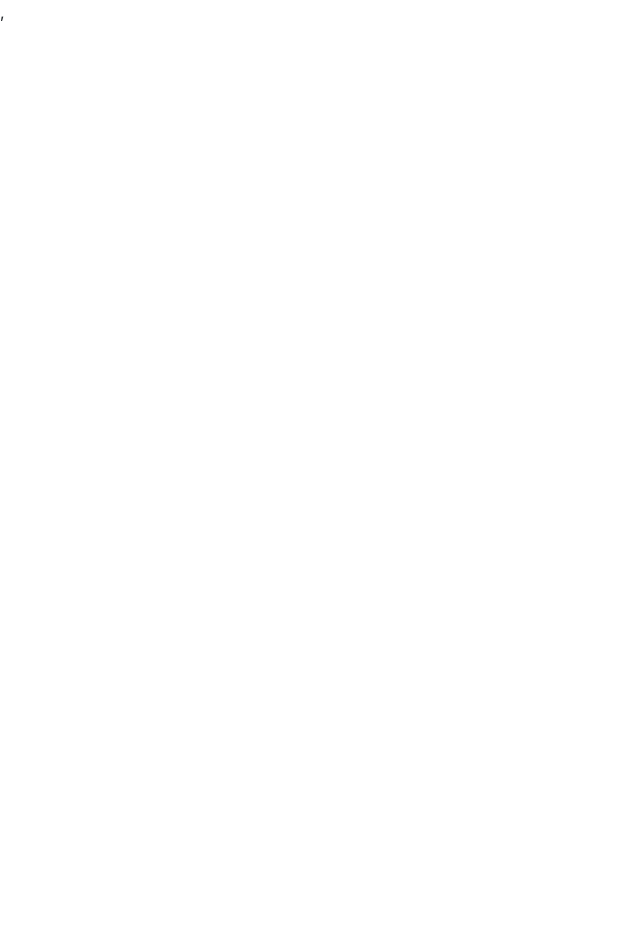
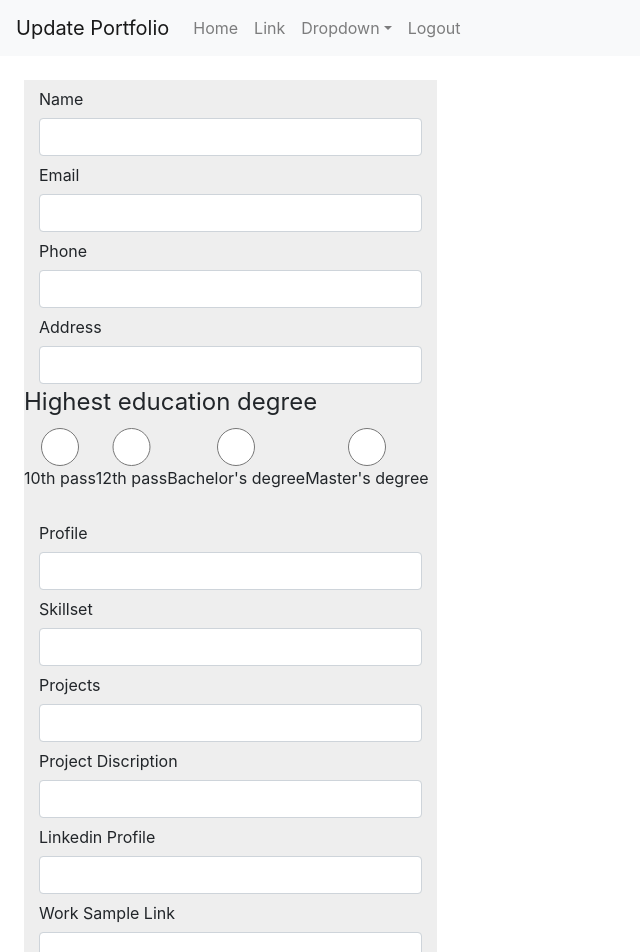
Before and after one commit to FVarmint/Job-Hunting-Website, a React (Create React App) app in the folder client/: page /updateportfolios/1 in a window 1280 px wide. Shown: the top 952 px of the page, without its empty margins (0-640 px from the left). Before the commit the page ends 800 px from the top, so only its background shows below. Built offline with nearby package versions, Linux system fonts and the light colour scheme.

Commit message:
UpdatePortfolio

```diff
--- a/client/src/App.js
+++ b/client/src/App.js
@@ -14,7 +14,7 @@ import DisplayPortfoliosByUser from './components/DisplayPortfoliosByUser';
 import MainPage from './components/MainPage';
 import Logout from './components/Logout';
 import VerifiedSuccessfully from './components/VerifiedSuccessfully';
-
+import UpdatePortfolio from './components/UpdatePortfolio';
 
 const App = () => {
   return (
@@ -74,6 +74,10 @@ const App = () => {
       <Route exact path="/verifyuser/:confirmationCode">
         <VerifiedSuccessfully/>
       </Route>
+
+      <Route exact path="/updateportfolios/:id">
+        <UpdatePortfolio/>
+      </Route>
     </>
   )
 }
--- a/client/src/components/MainPage.js
+++ b/client/src/components/MainPage.js
@@ -106,8 +106,12 @@ const MainPage = () => {
           <h5 className="card-title">{portfolio.name}</h5>
           <h6 className="card-subtitle mb-2 text-muted">{portfolio.profile}</h6>
           <p className="card-text">{portfolio.education}</p>
+          {/* <p className="card-text">{portfolio._id}</p> */}
+
           {/* <a href="#" className="btn btn-primary">Apply</a> */}
           {/* <a href="#" className="card-link">Another link</a> */}
+          <a href={`/updateportfolios/${portfolio._id}`} className="card-link">update portfolio</a>
+
         </div>
       </div>
       ))}
--- /dev/null
+++ b/client/src/components/UpdatePortfolio.js
@@ -0,0 +1,225 @@
+import React, { useState, useEffect } from 'react'
+import { useHistory } from 'react-router-dom';
+import Cookies from 'js-cookie'
+import Header from './Header';
+import { useParams } from 'react-router-dom';
+
+const UpdatePortfolio = () => {
+    const { id } = useParams();
+
+    const history = useHistory();
+    const [user, setUser] = useState({
+        name: "", email: "", phone: "", address: "", education: "", profile: "", skillsets: "", projects: "", projectDiscription: "", linkedinProfile: "", workSampleLink: ""
+    });
+
+    let name, value;
+
+    const handleInputs = (e) => {
+        console.log(e);
+        name = e.target.name;
+        value = e.target.value;
+
+        setUser({ ...user, [name]: value });
+    }
+
+    const PostData = async (e) => {
+        e.preventDefault();
+        const { name, email, phone, address, education, profile, skillset, projects, projectDiscription, linkedinProfile, workSampleLink } = user;
+
+        // const authToken = Cookies.get("jwttoken");
+        // console.log(authToken)
+
+        const res = await fetch("/portfolios/update/"+id, {
+            method: "PATCH",
+            headers: {
+                "content-type": "application/json",
+                // "Authorization": `Bearer ${authToken}`
+            },
+            body: JSON.stringify({
+                name,
+                email,
+                phone,
+                address,
+                education,
+                profile,
+                skillset,
+                projects,
+                projectDiscription,
+                linkedinProfile,
+                workSampleLink
+            })
+        })
+
+        const data = await res.json();
+        console.log(data)
+
+        if (res.status === 400 || !data) {
+            window.alert("Invalid Details")
+            console.log("Invalid details")
+        }
+        else {
+            window.alert("Portfolio Updated Successfully");
+            console.log("Portfolio Updated Successfully");
+
+            history.push("/mainpage")
+        }
+    }
+
+    return (
+        <>
+            <Header title="Update Portfolio" />
+            <div className="mx-4 mt-4">
+                <div class="row g-3 align-items-center">
+                    <div class="col-auto">
+                        <label for="name" class="col-form-label">Name</label>
+                    </div>
+                    <div class="col-auto">
+                        <input type="name" id="name" class="form-control" aria-describedby="name"
+                            name="name"
+                            value={user.name}
+                            onChange={handleInputs}
+
+                        />
+                    </div>
+
+                    <div class="col-auto">
+                        <label for="naexampleInputEmail1me" class="col-form-label">Email</label>
+                    </div>
+                    <div class="col-auto">
+                        <input type="email" id="exampleInputEmail1" class="form-control" aria-describedby="emailHelp"
+                            name="email"
+                            value={user.email}
+                            onChange={handleInputs}
+
+                        />
+                    </div>
+
+                    <div class="col-auto">
+                        <label for="phone" class="col-form-label">Phone</label>
+                    </div>
+                    <div class="col-auto">
+                        <input type="phone" id="phone" class="form-control" aria-describedby="phone"
+                            name="phone"
+                            value={user.phone}
+                            onChange={handleInputs}
+
+                        />
+                    </div>
+
+                    <div class="col-auto">
+                        <label for="address" class="col-form-label">Address</label>
+                    </div>
+                    <div class="col-auto">
+                        <input type="address" id="address" class="form-control" aria-describedby="address"
+                            name="address"
+                            value={user.address}
+                            onChange={handleInputs}
+
+                        />
+                    </div>
+
+                    <div className="mb-3 mr-2">
+                        <legend>Highest education degree</legend>
+                        <label>
+                            <input type="radio" className="form-control" id="education" name="education"
+                                value="10th"
+                                onChange={handleInputs}
+                            />10th pass
+                        </label>
+                        <label>
+                            <input type="radio" className="form-control" id="education" name="education"
+                                value="12th"
+                                onChange={handleInputs}
+                            />12th pass
+                        </label>
+                        <label>
+                            <input type="radio" className="form-control" id="education" name="education"
+                                value="graduate"
+                                onChange={handleInputs}
+                            />Bachelor's degree
+                        </label>
+                        <label>
+                            <input type="radio" className="form-control" id="education" name="education"
+                                value="postGraduate"
+                                onChange={handleInputs}
+                            />Master's degree
+                        </label>
+                    </div>
+
+                    <div class="col-auto">
+                        <label for="profile" class="col-form-label">Profile</label>
+                    </div>
+                    <div class="col-auto">
+                        <input type="profile" id="profile" class="form-control" aria-describedby="profile"
+                            name="profile"
+                            value={user.profile}
+                            onChange={handleInputs}
+                        />
+                    </div>
+
+                    <div class="col-auto">
+                        <label for="skillset" class="col-form-label">Skillset</label>
+                    </div>
+                    <div class="col-auto">
+                        <input type="skillset" id="skillset" class="form-control" aria-describedby="skillset"
+                            name="skillset"
+                            value={user.skillset}
+                            onChange={handleInputs}
+                        />
+                    </div>
+
+                    <div class="col-auto">
+                        <label for="projects" class="col-form-label">Projects</label>
+                    </div>
+                    <div class="col-auto">
+                        <input type="projects" id="projects" class="form-control" aria-describedby="projects"
+                            name="projects"
+                            value={user.projects}
+                            onChange={handleInputs}
+                        />
+                    </div>
+
+                    <div class="col-auto">
+                        <label for="projectDiscription" class="col-form-label">Project Discription</label>
+                    </div>
+                    <div class="col-auto">
+                        <input type="projectDiscription" id="projectDiscription" class="form-control" aria-describedby="projectDiscription"
+                            name="projectDiscription"
+                            value={user.projectDiscription}
+                            onChange={handleInputs}
+                        />
+                    </div>
+
+                    <div class="col-auto">
+                        <label for="linkedinProfile" class="col-form-label">Linkedin Profile</label>
+                    </div>
+                    <div class="col-auto">
+                        <input type="linkedinProfile" id="linkedinProfile" class="form-control" aria-describedby="linkedinProfile"
+                            name="linkedinProfile"
+                            value={user.linkedinProfile}
+                            onChange={handleInputs}
+                        />
+                    </div>
+
+                    <div class="col-auto">
+                        <label for="workSampleLink" class="col-form-label">Work Sample Link</label>
+                    </div>
+                    <div class="col-auto">
+                        <input type="workSampleLink" id="workSampleLink" class="form-control" aria-describedby="workSampleLink"
+                            name="workSampleLink"
+                            value={user.workSampleLink}
+                            onChange={handleInputs}
+                        />
+                    </div>
+
+                    <div className="col-auto">
+                        <input class="btn btn-primary" type="submit" value="Update Portfolio"
+                            onClick={PostData} />
+                    </div>
+                </div>
+            </div>
+        </>
+    )
+}
+
+export default UpdatePortfolio
```
Also changed, not shown: 1 other file (tests, documents, lock files or other folders).
